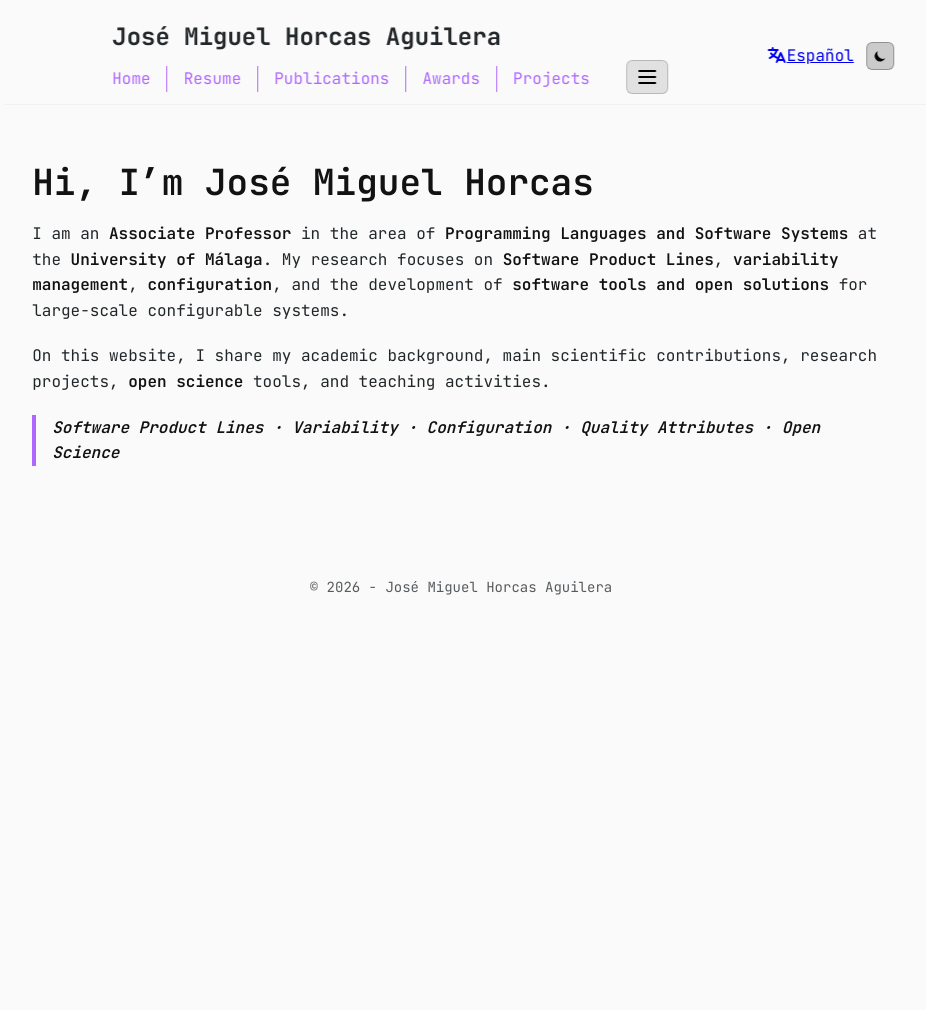
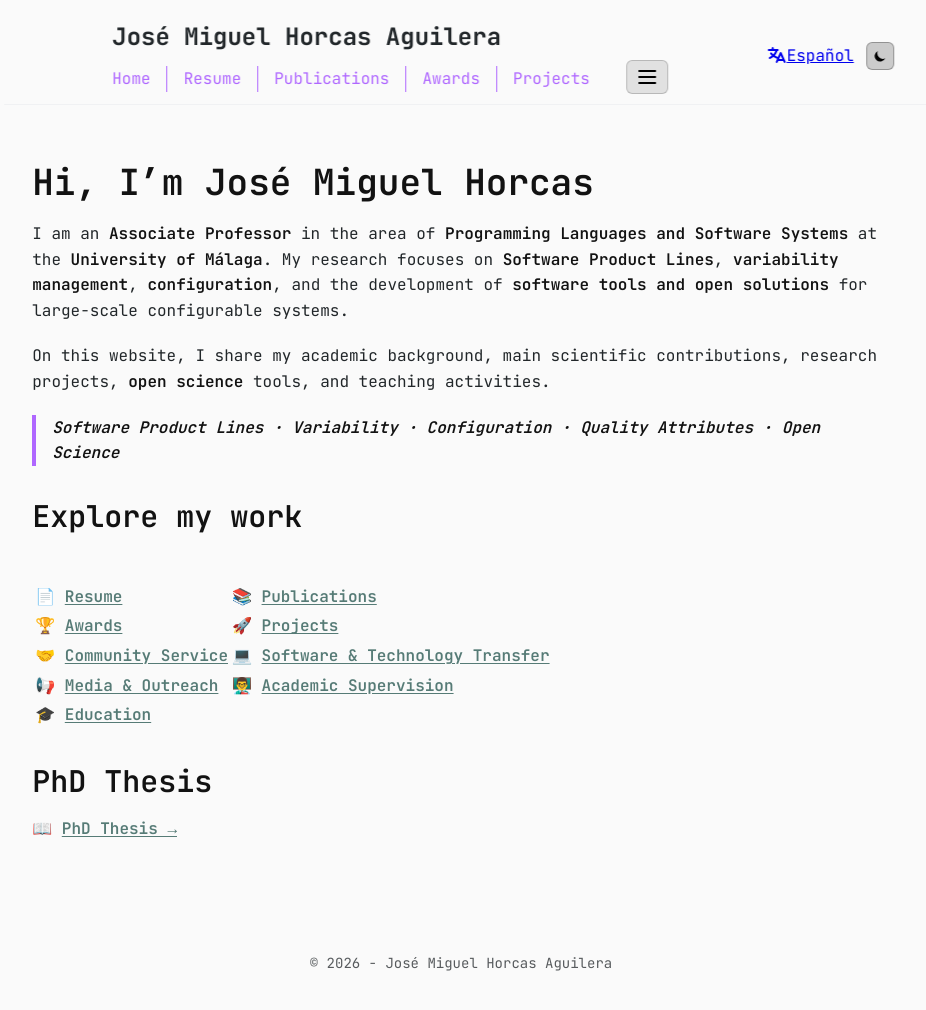
Before and after one commit to jmhorcas/jmhorcas.github.io, a Jekyll site: the page built from index.md, in a window 1280 px wide and 1020 px high. Shown: the top 1010 px of the window, without its empty margins (175-1101 px from the left). Built offline with Jekyll 4.4.1, drawn with Linux system fonts in a browser that asks for light colours; nearby versions of some CDN libraries; a style sheet for code colours, icons or effects is not loaded.

Commit message:
Add links to index

```diff
--- a/index.md
+++ b/index.md
@@ -10,3 +10,47 @@ I am an **Associate Professor** in the area of **Programming Languages and Softw
 On this website, I share my academic background, main scientific contributions, research projects, **open science** tools, and teaching activities.
 
 > **Software Product Lines · Variability · Configuration · Quality Attributes · Open Science**
+
+## Explore my work
+
+{% comment %} Set language path prefix {% endcomment %}
+{% assign current_lang = page.lang | default: site.lang %}
+{% if current_lang == "es" %}
+  {% assign lang_prefix = "/es" %}
+{% else %}
+  {% assign lang_prefix = "" %}
+{% endif %}
+
+{% comment %} Build target URLs {% endcomment %}
+{% capture url_resume %}{{ lang_prefix }}/resume/{% endcapture %}
+{% capture url_pubs %}{{ lang_prefix }}/publications/{% endcapture %}
+{% capture url_awards %}{{ lang_prefix }}/awards/{% endcapture %}
+{% capture url_projects %}{{ lang_prefix }}/projects/{% endcapture %}
+{% capture url_community %}{{ lang_prefix }}/community_service/{% endcapture %}
+{% capture url_software %}{{ lang_prefix }}/software/{% endcapture %}
+{% capture url_media %}{{ lang_prefix }}/media/{% endcapture %}
+{% capture url_supervision %}{{ lang_prefix }}/supervision/{% endcapture %}
+{% capture url_education %}{{ lang_prefix }}/education/{% endcapture %}
+
+{% comment %} Fetch page objects from site.pages collection {% endcomment %}
+{% assign p_resume = site.pages | where: "url", url_resume | first %}
+{% assign p_pubs = site.pages | where: "url", url_pubs | first %}
+{% assign p_awards = site.pages | where: "url", url_awards | first %}
+{% assign p_projects = site.pages | where: "url", url_projects | first %}
+{% assign p_community = site.pages | where: "url", url_community | first %}
+{% assign p_software = site.pages | where: "url", url_software | first %}
+{% assign p_media = site.pages | where: "url", url_media | first %}
+{% assign p_supervision = site.pages | where: "url", url_supervision | first %}
+{% assign p_education = site.pages | where: "url", url_education | first %}
+
+| | |
+| :--- | :--- |
+| 📄 **[{{ p_resume.title | default: "Resume" }}]({{ site.baseurl }}{{ url_resume }})** | 📚 **[{{ p_pubs.title | default: "Publications" }}]({{ site.baseurl }}{{ url_pubs }})** |
+| 🏆 **[{{ p_awards.title | default: "Awards" }}]({{ site.baseurl }}{{ url_awards }})** | 🚀 **[{{ p_projects.title | default: "Projects" }}]({{ site.baseurl }}{{ url_projects }})** |
+| 🤝 **[{{ p_community.title | default: "Community Service" }}]({{ site.baseurl }}{{ url_community }})** | 💻 **[{{ p_software.title | default: "Software" }}]({{ site.baseurl }}{{ url_software }})** |
+| 📢 **[{{ p_media.title | default: "Media" }}]({{ site.baseurl }}{{ url_media }})** | 👨‍🏫 **[{{ p_supervision.title | default: "Supervision" }}]({{ site.baseurl }}{{ url_supervision }})** |
+| 🎓 **[{{ p_education.title | default: "Education" }}]({{ site.baseurl }}{{ url_education }})** | |
+
+## PhD Thesis
+
+📖 **[PhD Thesis →]({{ '/thesis/' | relative_url }})**
```
Also changed, not shown: collections/_education/titulo_phd.md (+1 -1 lines), es/index.md (+44 -0 lines), es/thesis.md (added, +124 -0 lines), thesis.md (added, +124 -0 lines).
